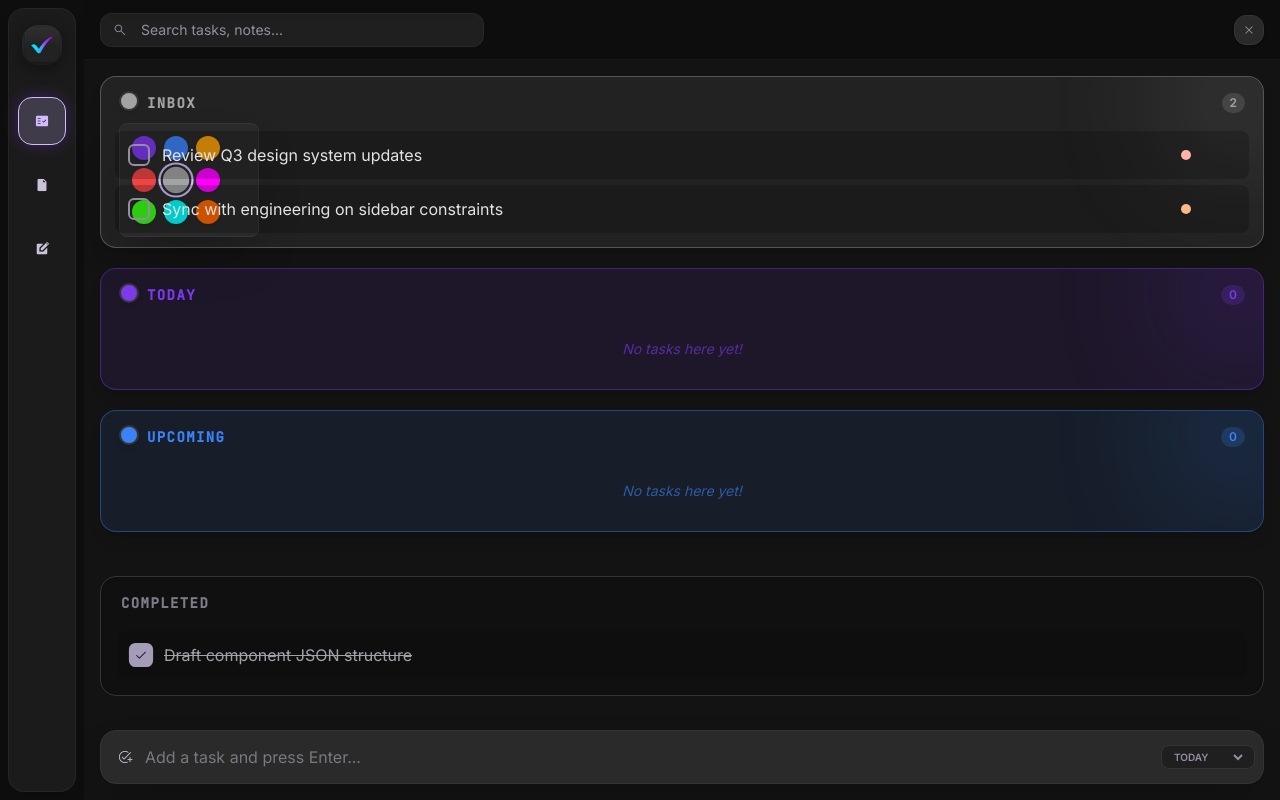
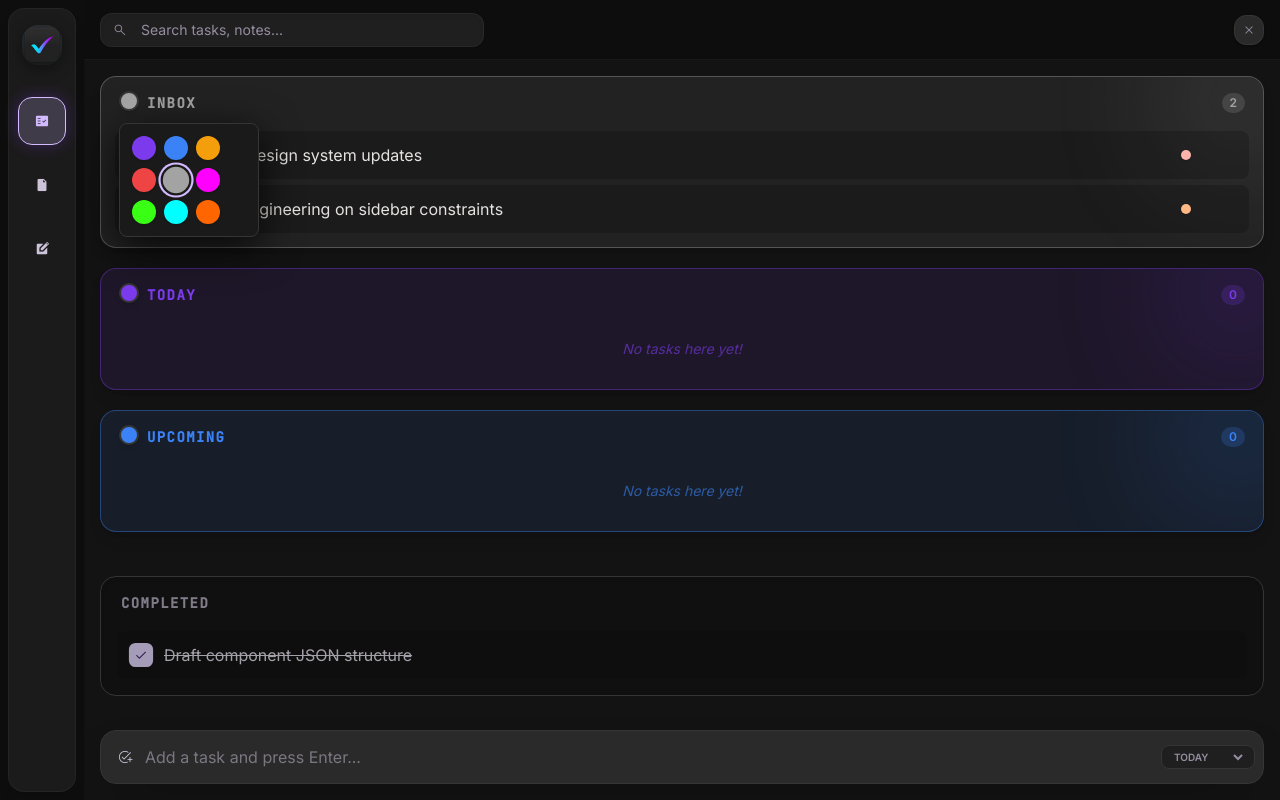
Before and after one commit to Atharav001/Flownote-Productivity-Sidepanel, a React (Vite) app: page / in a window 1280 px wide. Both pictures are taken after a click on the button 129 px from the left and 101 px from the top of the page. Built offline with nearby package versions, Linux system fonts and the light colour scheme.

Commit message:
Fix color picker z-index, event bubbling, and translucent background

```diff
--- a/src/App.jsx
+++ b/src/App.jsx
@@ -208,13 +208,16 @@ function ColorPicker({ selectedColor, onChange }) {
   const [open, setOpen] = useState(false);
   return (
     <div className="relative">
-      <button onClick={() => setOpen(!open)} className="w-5 h-5 rounded-full border-[2px] border-surface-variant shadow-md hover:scale-110 transition-transform relative z-[51]" style={{ backgroundColor: selectedColor }}></button>
+      <button onClick={(e) => { e.stopPropagation(); setOpen(!open); }} className="w-5 h-5 rounded-full border-[2px] border-surface-variant shadow-md hover:scale-110 transition-transform relative z-[51]" style={{ backgroundColor: selectedColor }}></button>
       {open && (
         <>
-          <div className="fixed inset-0 z-40" onClick={() => setOpen(false)}></div>
-          <div className="absolute top-8 left-0 z-50 bg-surface-container-high border border-surface-variant rounded-xl p-3 flex gap-2 shadow-2xl flex-wrap w-[140px] origin-top-left animate-in fade-in zoom-in-95 duration-200">
+          <div className="fixed inset-0 z-40" onClick={(e) => { e.stopPropagation(); setOpen(false); }}></div>
+          <div
+            onClick={(e) => e.stopPropagation()}
+            className="absolute top-8 left-0 z-50 bg-[#1A1A1A] border border-surface-variant rounded-xl p-3 flex gap-2 shadow-[0_10px_40px_rgba(0,0,0,0.8)] flex-wrap w-[140px] origin-top-left animate-in fade-in zoom-in-95 duration-200"
+          >
             {VIBRANT_COLORS.map(c => (
-              <button key={c} onClick={() => { onChange(c); setOpen(false); }} className={`w-6 h-6 rounded-full hover:scale-125 hover:z-10 transition-transform shadow-sm ${selectedColor === c ? 'ring-2 ring-primary ring-offset-2 ring-offset-surface-container-high scale-110' : ''}`} style={{ backgroundColor: c }}></button>
+              <button key={c} onClick={(e) => { e.stopPropagation(); onChange(c); setOpen(false); }} className={`w-6 h-6 rounded-full hover:scale-125 hover:z-10 transition-transform shadow-sm ${selectedColor === c ? 'ring-2 ring-primary ring-offset-2 ring-offset-[#1A1A1A] scale-110' : ''}`} style={{ backgroundColor: c }}></button>
             ))}
           </div>
         </>
@@ -330,7 +333,7 @@ function TodosView({ todos, setTodos, categoryColors, setCategoryColors }) {
           <div className="absolute -top-10 -right-10 w-32 h-32 rounded-full blur-3xl opacity-20" style={{ backgroundColor: color }}></div>
         </div>
 
-        <header className="flex items-center justify-between px-1 mb-2 relative z-10">
+        <header className="flex items-center justify-between px-1 mb-2 relative z-20">
           <div className="flex items-center gap-2">
             <ColorPicker selectedColor={color} onChange={(c) => setCategoryColors({...categoryColors, [catKey]: c})} />
             <h2 className="font-label-caps uppercase tracking-widest font-bold text-sm" style={{ color }}>{label}</h2>
```
Also changed, not shown: 4 other files (tests, documents, lock files or other folders).
